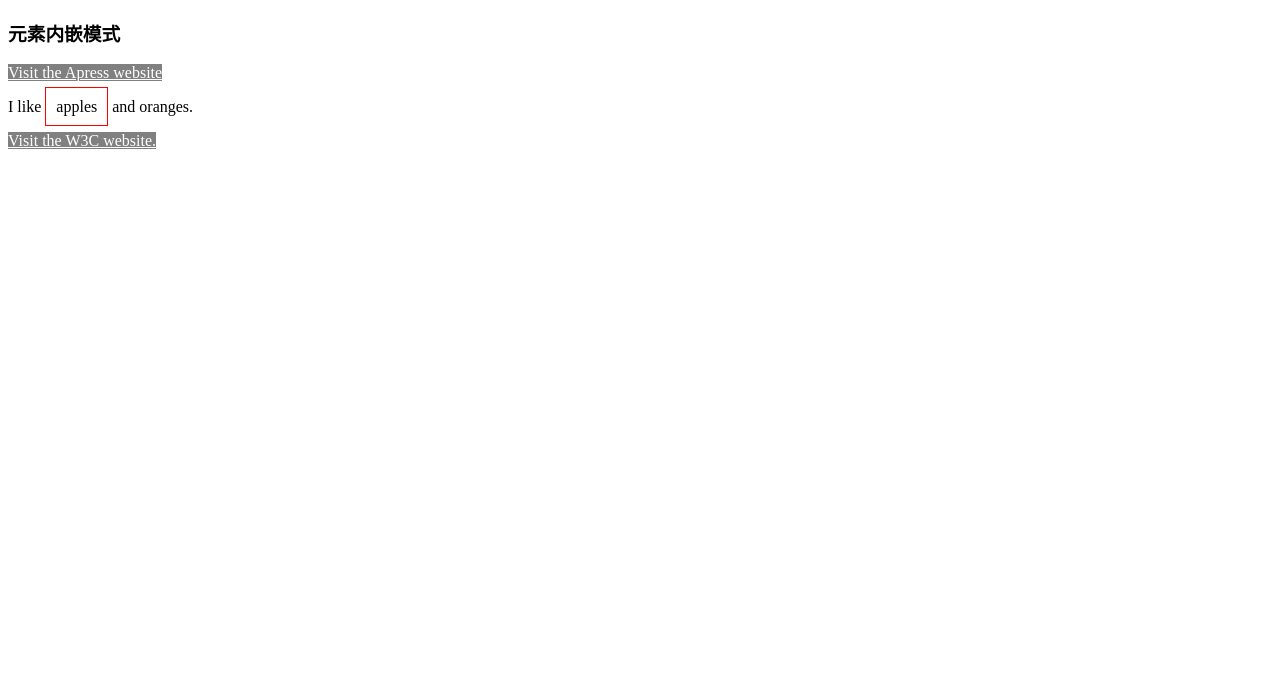
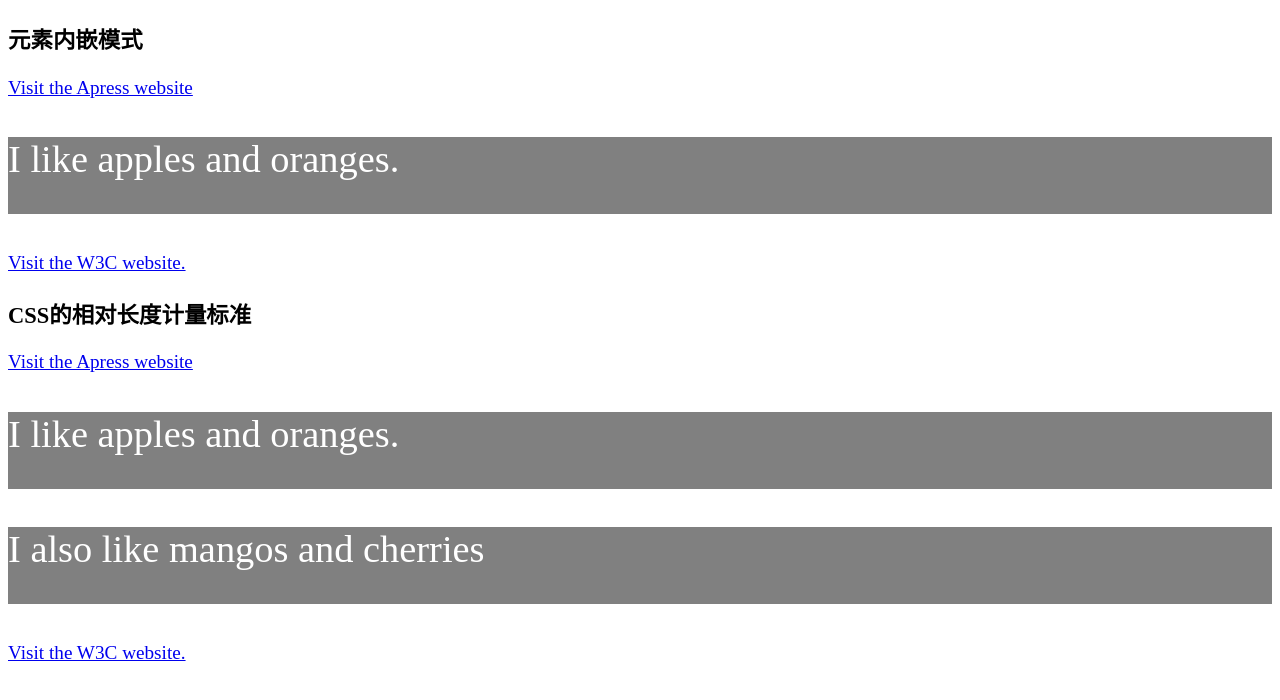
Before and after one commit to firetale/html, a plain HTML site: page demo2.html in a window 1280 px wide. Drawn offline with Linux system fonts and the light colour scheme.

Commit message:
完成了CSS的初步操作方法和详细研究了目前比较流行的相对长度em和rem的换算标准。

```diff
--- a/demo2.html
+++ b/demo2.html
@@ -11,5 +11,11 @@
 	<a href="http://apress.com" >Visit the Apress website</a>
 	<p>I like <span>apples</span> and oranges.</p>
 	<a href="http://w3c.org">Visit the W3C website.</a>
+	<h3>CSS的相对长度计量标准</h3><!--此例子主要展示的时em和rem度量单位的计量标准，简单来讲em的计算是根据html文档字号来换算的，1em是当前文档字号的1倍，2em是当前字号的两倍，以此类推-->
+	<a href="http://apress.com" >Visit the Apress website</a>
+	<p>I like <span>apples</span> and oranges.</p>
+	<p>I also like mangos and cherries</p>
+	<a href="http://w3c.org">Visit the W3C website.</a>
+
 </body>
 </html>
--- a/style/style.css
+++ b/style/style.css
@@ -1,10 +1,27 @@
 /* CSS Document */
 
-a {
+/*a {
 	background-color: grey;
 	color:white;
-  }
-span {
+	text-decoration: none;
+	padding: 2px;
+  }*/
+/*span {
 	border: thin red solid;
 	padding: 10px;
-	}
+	}*/
+/*p{
+	background: grey;
+	color: white;
+	font-size: 15pt;
+	height: 2em;
+}*/
+html{
+	font-size: 0.2in;
+}
+p{
+	background: grey;
+	color: white;
+	font-size: 2rem;
+	height: 2em;
+}
```
